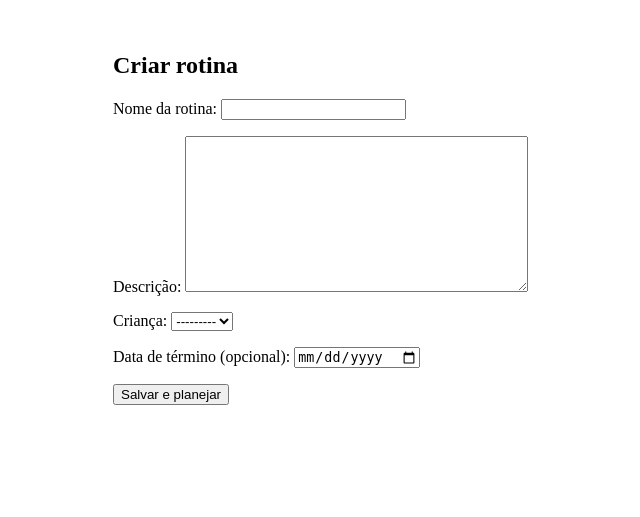
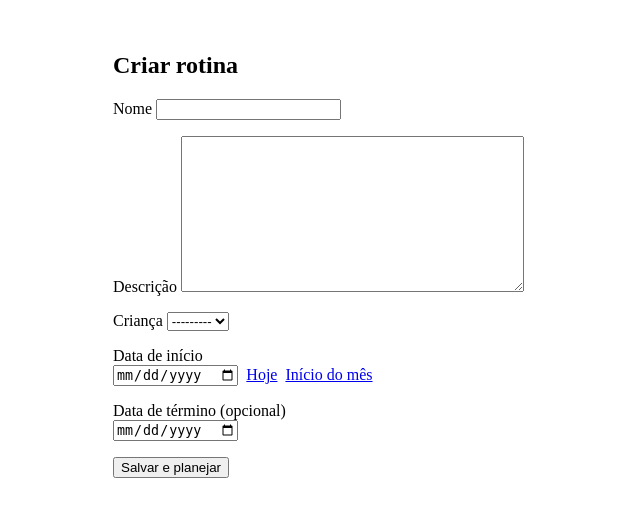
Before and after one commit to thiagohfagundes/therapytrack, a Django app: page /rotinas/nova/ in a window 1280 px wide. Shown: the part 53-570 px from the top of the page, without its empty margins (167-807 px from the left). Run offline with Django 5.2, Linux system fonts and the light colour scheme; the visitor is signed in with stand-in values (Sample User, id 1); data that the repository does not hold is empty; some libraries are stand-ins or nearby versions.

Commit message:
correções de nomes de rotas

```diff
--- a/templates/auth/login.html
+++ b/templates/auth/login.html
@@ -34,7 +34,7 @@
     </form>
 
     <p class="mt-4 text-sm text-center text-gray-600">
-      Não tem conta? <a href="{% url 'registro' %}" class="text-blue-600 hover:underline">Registrar</a>
+      Não tem conta? <a href="{% url 'usuario:registro' %}" class="text-blue-600 hover:underline">Registrar</a>
     </p>
   </div>
 
--- a/templates/auth/register.html
+++ b/templates/auth/register.html
@@ -68,7 +68,7 @@
     </form>
 
     <p class="mt-4 text-sm text-center text-gray-600">
-      Já tem conta? <a href="{% url 'login' %}" class="text-blue-600 hover:underline">Entrar</a>
+      Já tem conta? <a href="{% url 'usuario:login' %}" class="text-blue-600 hover:underline">Entrar</a>
     </p>
   </div>
 
--- a/templates/terapias/telas_criacao/rotina_criar.html
+++ b/templates/terapias/telas_criacao/rotina_criar.html
@@ -6,8 +6,54 @@
   <h2>Criar rotina</h2>
   <form method="post">
     {% csrf_token %}
-    {{ form.as_p }}
+
+    <p>
+      <label for="{{ form.nome.id_for_label }}">Nome</label>
+      {{ form.nome }} {{ form.nome.errors }}
+    </p>
+
+    <p>
+      <label for="{{ form.descricao.id_for_label }}">Descrição</label>
+      {{ form.descricao }} {{ form.descricao.errors }}
+    </p>
+
+    <p>
+      <label for="{{ form.crianca.id_for_label }}">Criança</label>
+      {{ form.crianca }} {{ form.crianca.errors }}
+    </p>
+
+    <p>
+      <label for="{{ form.data_inicio.id_for_label }}">Data de início</label><br>
+      <span style="display:flex;gap:.5rem;align-items:center;">
+        {{ form.data_inicio }}
+        <a href="#" onclick="return setHoje('id_data_inicio')">Hoje</a>
+        <a href="#" onclick="return setInicioMes('id_data_inicio')">Início do mês</a>
+      </span>
+      {{ form.data_inicio.errors }}
+    </p>
+
+    <p>
+      <label for="{{ form.data_termino.id_for_label }}">Data de término (opcional)</label><br>
+      {{ form.data_termino }} {{ form.data_termino.errors }}
+    </p>
+
     <button type="submit">Salvar e planejar</button>
   </form>
 </section>
+
+<script>
+  function fmt(y,m,d){return y+'-'+String(m).padStart(2,'0')+'-'+String(d).padStart(2,'0');}
+  function setHoje(id){
+    var el = document.getElementById(id); if(!el) return false;
+    var dt = new Date();
+    el.value = fmt(dt.getFullYear(), dt.getMonth()+1, dt.getDate());
+    return false; // evita navegação do <a>
+  }
+  function setInicioMes(id){
+    var el = document.getElementById(id); if(!el) return false;
+    var dt = new Date();
+    el.value = fmt(dt.getFullYear(), dt.getMonth()+1, 1);
+    return false;
+  }
+</script>
 {% endblock %}
--- a/terapias/forms.py
+++ b/terapias/forms.py
@@ -125,14 +125,16 @@
 class RotinaForm(forms.ModelForm):
     class Meta:
         model = Rotina
-        fields = ["nome", "descricao", "crianca", "data_termino"]
+        fields = ["nome", "descricao", "crianca", "data_inicio", "data_termino"]
         widgets = {
+            "data_inicio": forms.DateInput(attrs={"type": "date"}),
             "data_termino": forms.DateInput(attrs={"type": "date"}),
         }
         labels = {
             "nome": "Nome da rotina",
             "descricao": "Descrição",
             "crianca": "Criança",
+            "data_inicio": "Data de início",
             "data_termino": "Data de término (opcional)",
         }
 
--- a/terapias/models.py
+++ b/terapias/models.py
@@ -1,4 +1,5 @@
 from django.db import models
+from datetime import date
 from usuario.models import Crianca
 from .variaveis_categoricas import TIPOS_PROFISSIONAL, TIPOS_EVENTO, TIPOS_PERIODICIDADE, TIPOS_DIA_SEMANA
 
@@ -47,6 +48,7 @@
     nome = models.CharField(max_length=100, null=True, blank=True)
     descricao = models.TextField(null=True, blank=True)
     crianca = models.ForeignKey(Crianca, on_delete=models.CASCADE, related_name='rotinas')
+    data_inicio = models.DateField(default=date.today, blank=True)
     data_termino = models.DateField(null=True, blank=True)
     criado_por = models.ForeignKey('auth.User', on_delete=models.CASCADE, default='auth.User')
     data_criacao = models.DateTimeField(auto_now_add=True)
--- a/usuario/models.py
+++ b/usuario/models.py
@@ -6,7 +6,7 @@
     nome = models.CharField(max_length=100)
     condicao = models.CharField(max_length=100)
     data_nascimento = models.DateField()
-    responsavel = models.ForeignKey(User, on_delete=models.CASCADE, default='auth.User')
+    responsavel = models.ForeignKey(User, on_delete=models.CASCADE, default='auth.User', related_name='criancas')
     telefone_contato = models.CharField(max_length=15, null=True, blank=True)
 
     def __str__(self):
--- a/usuario/views.py
+++ b/usuario/views.py
@@ -24,7 +24,7 @@
         user = authenticate(request, username=username, password=password)
         if user is not None:
             login(request, user)
-            return redirect("index")
+            return redirect("terapias:index")
         else:
             messages.error(request, "Usuário ou senha inválidos.")
     return render(request, "auth/login.html")
@@ -32,7 +32,7 @@
 
 def logout_view(request):
     logout(request)
-    return redirect("login")
+    return redirect("usuario:login")
 
 
 def register_view(request):
@@ -47,7 +47,7 @@
             user = User.objects.create_user(username=username, email=email, password=password)
             login(request, user)
             messages.success(request, "Conta criada com sucesso! 🎉")
-            return redirect("index")
+            return redirect("terapias:index")
 
     return render(request, "auth/register.html")
 
```
Also changed, not shown: therapytrack/settings.py (+4 -4 lines), terapias/migrations/0006_rotina_data_inicio.py (added), usuario/migrations/0005_alter_crianca_responsavel.py (added).
